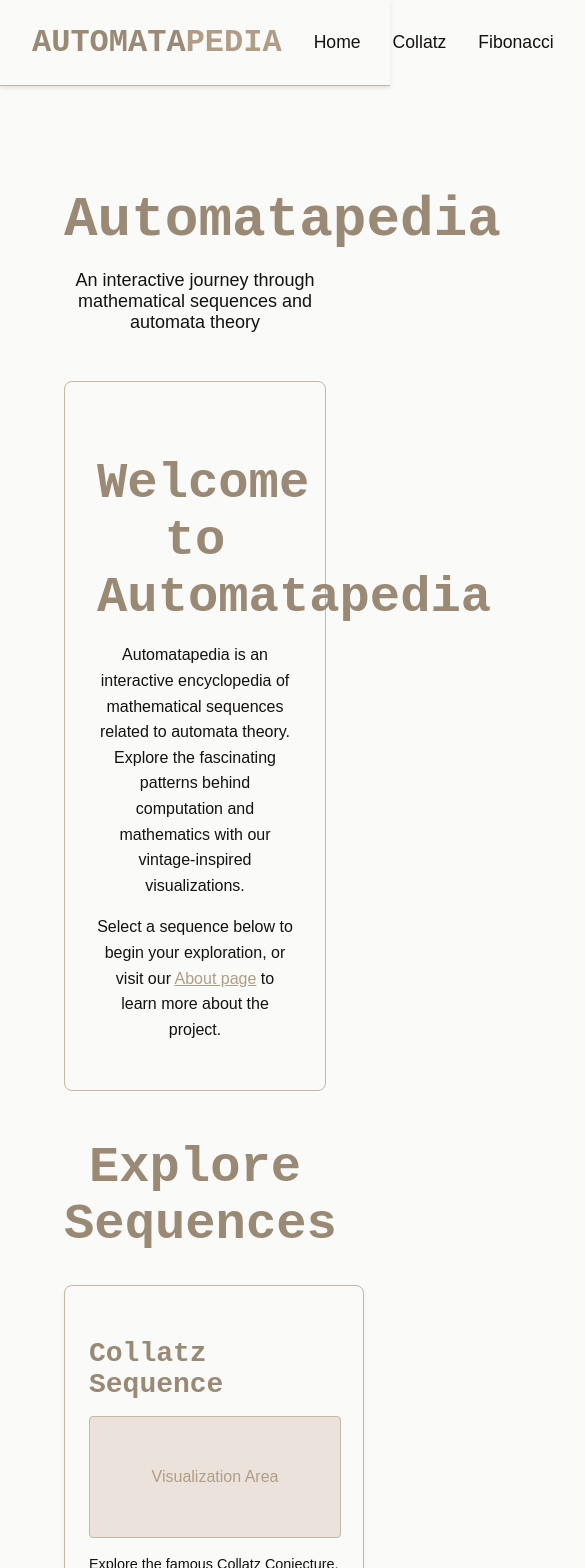
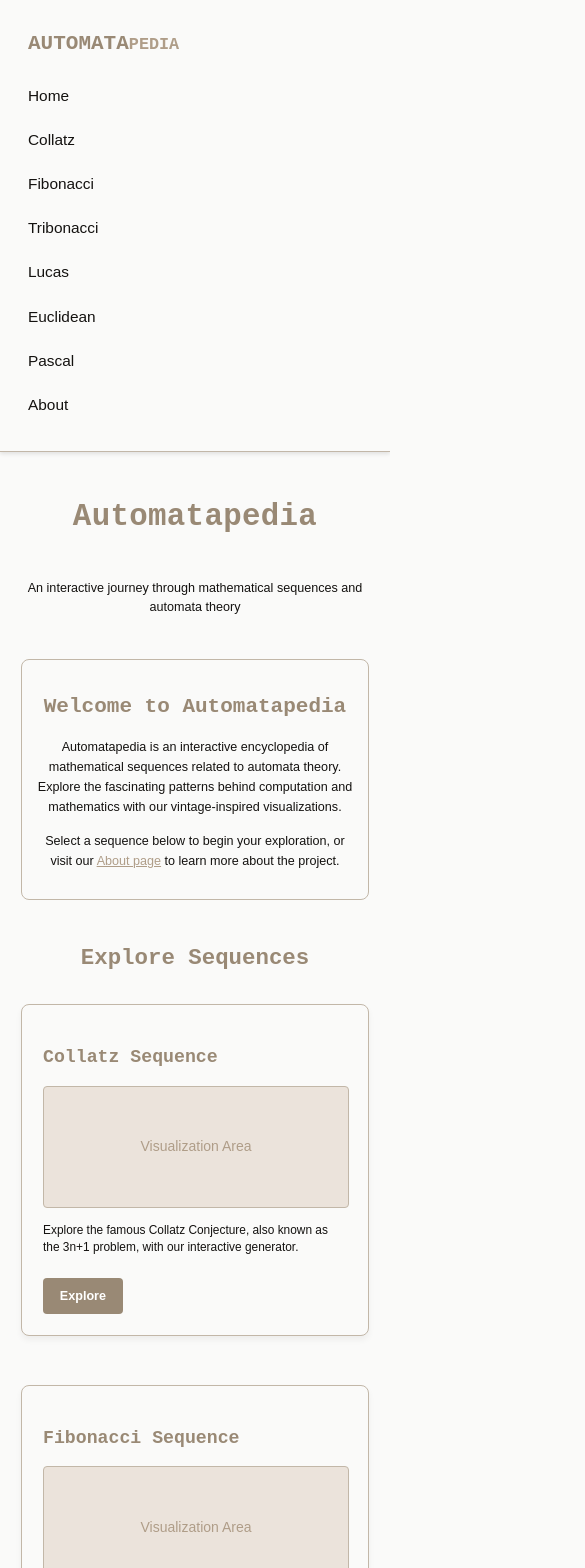
Before and after one commit to adiluexe/automatapedia, a React (Vite) app in the folder automatapedia/: page / in a window 390 px wide. Shown: the top 1568 px of the page, 585 px wide, since content can reach past the window. Built offline with nearby package versions, Linux system fonts and the light colour scheme; a web font is replaced by a local one.

Commit message:
feat(responsiveness): add media queries for improved layout on mobile and tablet screens

```diff
--- a/automatapedia/src/App.css
+++ b/automatapedia/src/App.css
@@ -175,6 +175,69 @@
   line-height: 1.6;
 }
 
+/* Media Queries for Responsiveness */
+
+/* Medium screens (tablets) */
+@media (max-width: 768px) {
+  .nav-content {
+    flex-direction: column;
+    align-items: flex-start;
+  }
+
+  .nav-links {
+    margin-top: 1rem;
+    flex-direction: column;
+    width: 100%;
+  }
+
+  .nav-links li {
+    margin-left: 0;
+    margin-bottom: 0.5rem;
+    width: 100%;
+  }
+
+  .nav-links li a {
+    display: block;
+    padding: 0.5rem 0;
+    text-align: left;
+  }
+
+  .main-content {
+    padding: 1rem;
+  }
+}
+
+/* Small screens (mobile phones) */
+@media (max-width: 480px) {
+  .nav-logo .logo-automata {
+    font-size: 1.5rem; /* Smaller logo text */
+  }
+  .nav-logo .logo-pedia {
+    font-size: 1.2rem; /* Smaller logo text */
+  }
+
+  .main-content {
+    padding: 0.5rem;
+  }
+
+  .main-footer {
+    padding: 0.8rem;
+  }
+
+  .main-footer p {
+    font-size: 0.8rem;
+  }
+
+  .container h1 {
+    font-size: 1.8rem; /* Adjust heading sizes for sequence pages */
+  }
+
+  .input-container input[type="number"] {
+    padding: 0.6rem;
+    font-size: 0.9rem;
+  }
+}
+
 /* Remove Vite default logo styles if they exist and are not needed */
 /*
 .logo, .logo.react, .card, .read-the-docs {
--- a/automatapedia/src/index.css
+++ b/automatapedia/src/index.css
@@ -40,3 +40,37 @@ small {font-size: 0.750rem; /* 12px */}
 /*
 @import 'tailwindcss';
 */
+
+/* Media Queries for Global Font Size Adjustments */
+
+/* Medium screens (tablets) */
+@media (max-width: 768px) {
+  html {
+    font-size: 93.75%; /* 15px base for tablets */
+  }
+
+  h1 {font-size: 3.5rem;} /* Adjusted for 15px base */
+  h2 {font-size: 2.625rem;}
+  h3 {font-size: 2rem;}
+  h4 {font-size: 1.5rem;}
+  h5 {font-size: 1.125rem;}
+  small {font-size: 0.7rem;}
+}
+
+/* Small screens (mobile phones) */
+@media (max-width: 480px) {
+  html {
+    font-size: 87.5%; /* 14px base for mobile */
+  }
+
+  body {
+    line-height: 1.5;
+  }
+
+  h1 {font-size: 2.8rem;} /* Adjusted for 14px base */
+  h2 {font-size: 2.1rem;}
+  h3 {font-size: 1.6rem;}
+  h4 {font-size: 1.25rem;}
+  h5 {font-size: 1rem;}
+  small {font-size: 0.65rem;}
+}
--- a/automatapedia/src/pages/AboutPage.css
+++ b/automatapedia/src/pages/AboutPage.css
@@ -193,3 +193,79 @@
     padding-left: var(--spacing-small);
     border-left: 2px solid var(--secondary-color);
 }
+
+/* Media Queries for AboutPage Responsiveness */
+
+/* Medium screens (tablets) */
+@media (max-width: 768px) {
+  .about-page-container {
+    padding: 1.5rem;
+  }
+
+  .about-page-header h1 {
+    font-size: 2.5rem;
+  }
+
+  .about-page .card {
+    padding: 1.5rem;
+  }
+
+  .about-page h1,
+  .about-page h2 {
+    font-size: 1.8rem; /* Adjust heading sizes within cards */
+  }
+
+  .about-page-container .card h2 {
+    font-size: 1.6rem;
+  }
+}
+
+/* Small screens (mobile phones) */
+@media (max-width: 480px) {
+  .about-page-container {
+    padding: 1rem;
+  }
+
+  .about-page-header h1 {
+    font-size: 2rem;
+  }
+
+  .about-page .card {
+    padding: 1rem;
+    margin-bottom: 1rem;
+  }
+
+  .about-page h1,
+  .about-page h2 {
+    font-size: 1.5rem; /* Further adjust heading sizes */
+  }
+
+  .about-page-container .card h2 {
+    font-size: 1.3rem;
+  }
+
+  .about-page p,
+  .about-page ul,
+  .about-page-container .card p,
+  .about-page-container .card ul {
+    font-size: 0.9rem;
+  }
+
+  .about-page li {
+    margin-bottom: 0.3rem;
+  }
+
+  .about-page .tech-stack-list code {
+    font-size: 0.8rem;
+    padding: 0.2rem 0.4rem;
+  }
+
+  .glossary-card dt {
+    font-size: 0.95rem;
+  }
+
+  .glossary-card dd {
+    font-size: 0.85rem;
+    margin-left: 1rem; /* Adjust indentation */
+  }
+}
--- a/automatapedia/src/pages/HomePage.css
+++ b/automatapedia/src/pages/HomePage.css
@@ -10,7 +10,19 @@
 .homepage-header h1 {
   font-size: 3.5rem; /* Slightly smaller than default h1 for this specific use */
   color: var(--primary-color);
-  margin-bottom: 0.5rem;
+  /* margin-bottom: 0.5rem; */ /* Handled by marquee-container or can be added back if needed */
+  white-space: nowrap; /* Keep text on one line */
+  /* animation: marquee 15s linear infinite; */ /* Removed marquee animation */
+
+  /* New styles for typing animation */
+  display: inline-block; /* Important for width animation and centering via text-align */
+  overflow: hidden; /* Ensures text is revealed, not just scaled */
+  border-right: .15em solid var(--accent-color); /* Blinking cursor */
+  width: 0; /* Start with no width, text will appear */
+  animation:
+    typing 2s steps(13, end) forwards, /* "Automatapedia" has 13 characters */
+    blink-caret .75s step-end infinite;
+  letter-spacing: .01em; /* Optional: adjust spacing if needed */
 }
 
 .homepage-header p {
@@ -114,3 +126,87 @@
 .explore-button:hover {
   background-color: var(--accent-color);
 }
+
+/* New Keyframes for Typing Animation */
+@keyframes typing {
+  from { width: 0; }
+  to { width: 100%; } /* Animates to the natural width of the content "Automatapedia" */
+}
+
+@keyframes blink-caret {
+  from, to { border-color: transparent; }
+  50% { border-color: var(--accent-color, orange); } /* Fallback to orange if --accent-color is not defined */
+}
+
+/* Media Queries for HomePage Responsiveness */
+
+/* Medium screens (tablets) */
+@media (max-width: 768px) {
+  .homepage-container {
+    padding: 1.5rem;
+  }
+
+  .homepage-header h1 {
+    font-size: 2.8rem;
+  }
+
+  .homepage-header p {
+    font-size: 1rem;
+  }
+
+  .welcome-section {
+    padding: 1.5rem;
+  }
+
+  .sequences-grid {
+    grid-template-columns: 1fr; /* Stack cards on smaller screens */
+  }
+
+  .sequence-card {
+    margin-bottom: 1.5rem;
+  }
+}
+
+/* Small screens (mobile phones) */
+@media (max-width: 480px) {
+  .homepage-container {
+    padding: 1rem;
+  }
+
+  .homepage-header h1 {
+    font-size: 2.2rem;
+  }
+
+  .homepage-header p {
+    font-size: 0.9rem;
+  }
+
+  .welcome-section {
+    padding: 1rem;
+  }
+
+  .welcome-section h2 {
+    font-size: 1.5rem;
+  }
+
+  .welcome-section p {
+    font-size: 0.9rem;
+  }
+
+  .explore-sequences-section h2 {
+    font-size: 1.6rem;
+  }
+
+  .sequence-card h3 {
+    font-size: 1.3rem;
+  }
+
+  .sequence-card p {
+    font-size: 0.85rem;
+  }
+
+  .explore-button {
+    padding: 0.6rem 1.2rem;
+    font-size: 0.9rem;
+  }
+}
--- a/automatapedia/src/pages/SequencePage.css
+++ b/automatapedia/src/pages/SequencePage.css
@@ -302,3 +302,124 @@
   line-height: 1.6;
   margin-bottom: 0.5rem;
 }
+
+/* Media Queries for SequencePage Responsiveness */
+
+/* Medium screens (tablets) */
+@media (max-width: 768px) {
+  .sequence-page-container {
+    padding: 1.5rem;
+  }
+
+  .sequence-page-header h1 {
+    font-size: 2.5rem;
+  }
+
+  .card {
+    padding: 1.5rem;
+  }
+
+  .input-grid {
+    grid-template-columns: 1fr; /* Stack input fields */
+    gap: 0.5rem;
+  }
+
+  .input-group input[type="number"],
+  .input-grid input[type="number"] {
+    width: 100%; /* Make input fields take full width */
+  }
+
+  .generate-button {
+    padding: 0.7rem 1.4rem;
+    font-size: 0.95rem;
+  }
+
+  .sequence-values code,
+  .euclidean-step {
+    font-size: 0.85rem;
+    padding: 0.4rem;
+  }
+
+  .pascal-number {
+    min-width: 30px;
+    height: 30px;
+    font-size: 0.8rem;
+  }
+}
+
+/* Small screens (mobile phones) */
+@media (max-width: 480px) {
+  .sequence-page-container {
+    padding: 1rem;
+  }
+
+  .sequence-page-header h1 {
+    font-size: 2rem;
+  }
+
+  .card {
+    padding: 1rem;
+  }
+
+  .card h2 {
+    font-size: 1.4rem;
+  }
+
+  .input-group label,
+  .input-grid label {
+    font-size: 0.9rem;
+  }
+
+  .input-group input[type="number"],
+  .input-grid input[type="number"] {
+    padding: 0.7rem;
+    font-size: 0.9rem;
+  }
+
+  .generate-button {
+    width: 100%; /* Full width button */
+    padding: 0.8rem;
+    font-size: 1rem;
+  }
+
+  .results-display h3 {
+    font-size: 1.3rem;
+  }
+
+  .sequence-values {
+    flex-direction: column; /* Stack sequence numbers if they were in a row */
+    align-items: flex-start;
+  }
+
+  .sequence-values code,
+  .euclidean-step {
+    font-size: 0.8rem;
+    padding: 0.3rem;
+    margin-bottom: 0.3rem; /* Add some space between stacked items */
+  }
+
+  .pascal-triangle-container {
+    overflow-x: auto; /* Allow horizontal scrolling for large triangles */
+  }
+
+  .pascal-number {
+    min-width: 25px;
+    height: 25px;
+    font-size: 0.7rem;
+    margin: 1px;
+  }
+
+  .error-message {
+    font-size: 0.85rem;
+  }
+
+  .table-container {
+    overflow-x: auto; /* Allow horizontal scrolling for tables */
+  }
+
+  .euclidean-table th,
+  .euclidean-table td {
+    padding: 0.4rem;
+    font-size: 0.8rem;
+  }
+}
```
